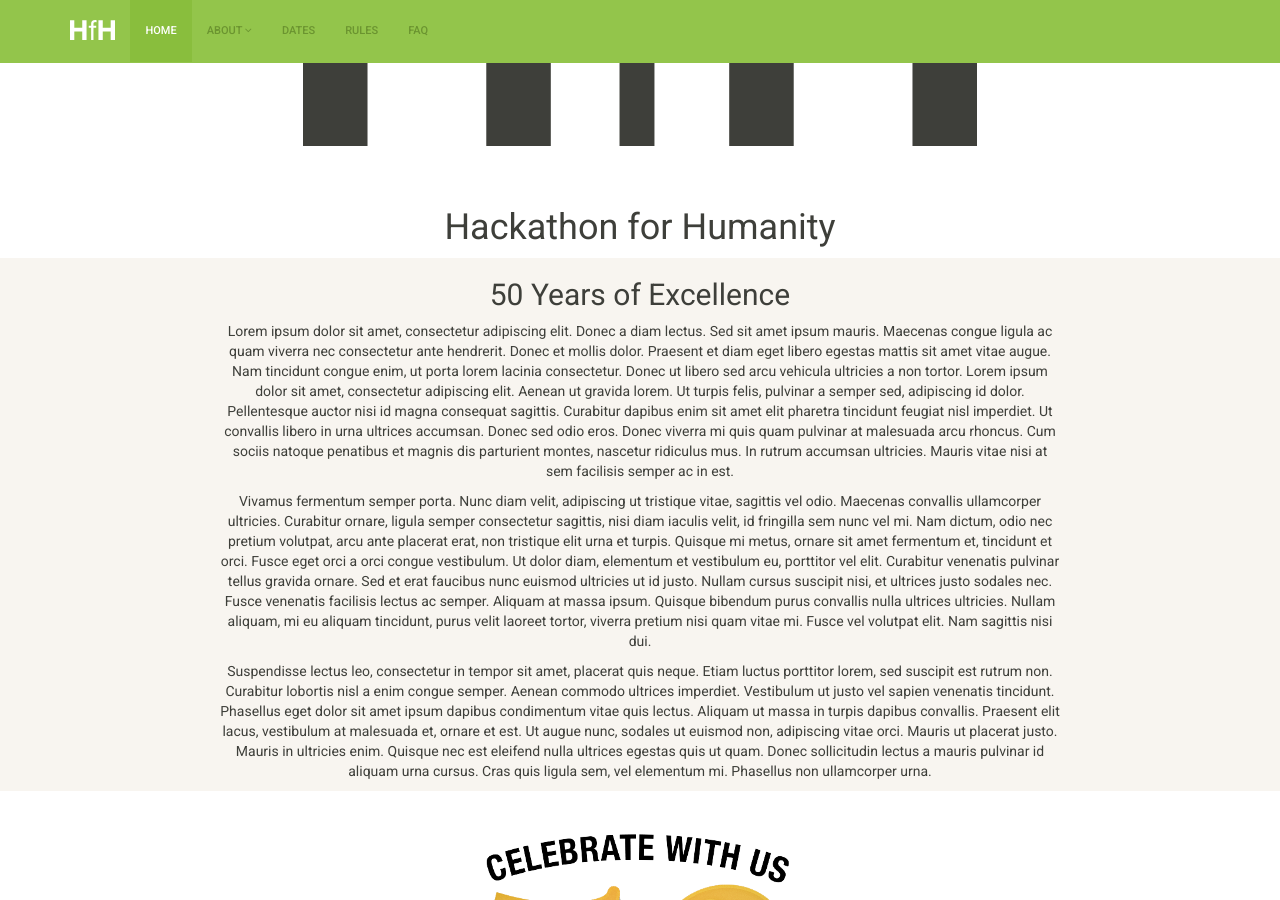
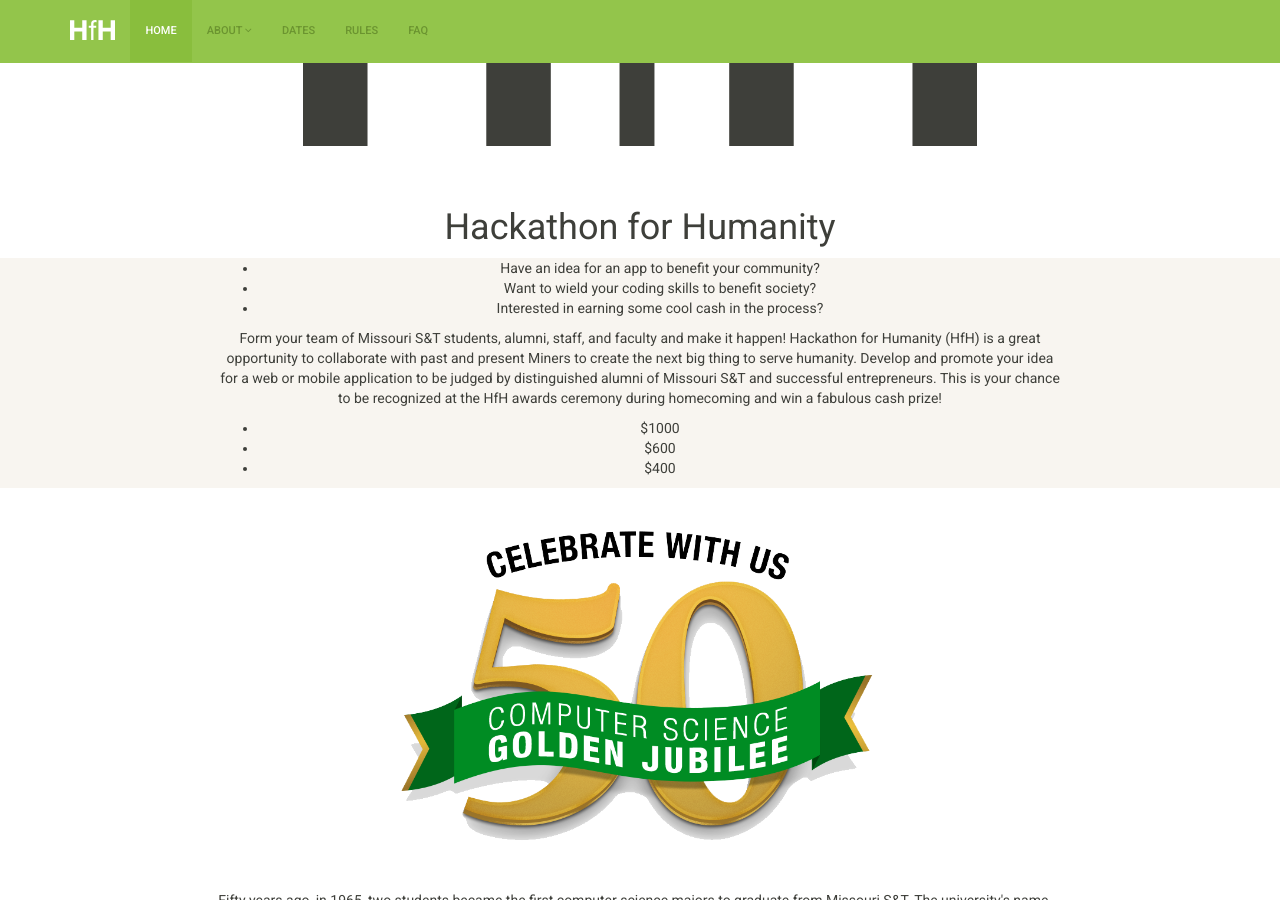
Before and after one commit to cmpsci-goldnjub/info, a Jekyll site: the page built from index.html, in a window 1280 px wide and 900 px high, scrolled down 263 px. Built offline with Jekyll 4.4.1, drawn with Linux system fonts in a browser that asks for light colours.

Commit message:
Add a bit to the landing page

```diff
--- a/index.html
+++ b/index.html
@@ -24,61 +24,29 @@
     <div class="row row-odd">
       <div class="col-xs-8 col-xs-offset-2">
         <div class="text-center">
-          <h2>50 Years of Excellence</h2>
+          <ul>
+            <li>Have an idea for an app to benefit your community?</li>
+            <li>Want to wield your coding skills to benefit society?</li>
+            <li>Interested in earning some cool cash in the process?</li>
+          </ul>
 
-          <p>Lorem ipsum dolor sit amet, consectetur adipiscing
-            elit. Donec a diam lectus. Sed sit amet ipsum
-            mauris. Maecenas congue ligula ac quam viverra nec
-            consectetur ante hendrerit. Donec et mollis dolor. Praesent
-            et diam eget libero egestas mattis sit amet vitae augue. Nam
-            tincidunt congue enim, ut porta lorem lacinia
-            consectetur. Donec ut libero sed arcu vehicula ultricies a
-            non tortor. Lorem ipsum dolor sit amet, consectetur
-            adipiscing elit. Aenean ut gravida lorem. Ut turpis felis,
-            pulvinar a semper sed, adipiscing id dolor. Pellentesque
-            auctor nisi id magna consequat sagittis. Curabitur dapibus
-            enim sit amet elit pharetra tincidunt feugiat nisl
-            imperdiet. Ut convallis libero in urna ultrices
-            accumsan. Donec sed odio eros. Donec viverra mi quis quam
-            pulvinar at malesuada arcu rhoncus. Cum sociis natoque
-            penatibus et magnis dis parturient montes, nascetur
-            ridiculus mus. In rutrum accumsan ultricies. Mauris vitae
-            nisi at sem facilisis semper ac in est.</p>
+          <p>
+            Form your team of Missouri S&T students, alumni, staff,
+            and faculty and make it happen! Hackathon for Humanity
+            (HfH) is a great opportunity to collaborate with past and
+            present Miners to create the next big thing to serve
+            humanity. Develop and promote your idea for a web or
+            mobile application to be judged by distinguished alumni of
+            Missouri S&T and successful entrepreneurs. This is your
+            chance to be recognized at the HfH awards ceremony during
+            homecoming and win a fabulous cash prize!
+          </p>
 
-          <p>Vivamus fermentum semper porta. Nunc diam velit,
-            adipiscing ut tristique vitae, sagittis vel odio. Maecenas
-            convallis ullamcorper ultricies. Curabitur ornare, ligula
-            semper consectetur sagittis, nisi diam iaculis velit, id
-            fringilla sem nunc vel mi. Nam dictum, odio nec pretium
-            volutpat, arcu ante placerat erat, non tristique elit urna
-            et turpis. Quisque mi metus, ornare sit amet fermentum et,
-            tincidunt et orci. Fusce eget orci a orci congue
-            vestibulum. Ut dolor diam, elementum et vestibulum eu,
-            porttitor vel elit. Curabitur venenatis pulvinar tellus
-            gravida ornare. Sed et erat faucibus nunc euismod ultricies
-            ut id justo. Nullam cursus suscipit nisi, et ultrices justo
-            sodales nec. Fusce venenatis facilisis lectus ac
-            semper. Aliquam at massa ipsum. Quisque bibendum purus
-            convallis nulla ultrices ultricies. Nullam aliquam, mi eu
-            aliquam tincidunt, purus velit laoreet tortor, viverra
-            pretium nisi quam vitae mi. Fusce vel volutpat elit. Nam
-            sagittis nisi dui.</p>
-
-          <p> Suspendisse lectus leo, consectetur in tempor sit amet,
-            placerat quis neque. Etiam luctus porttitor lorem, sed
-            suscipit est rutrum non. Curabitur lobortis nisl a enim
-            congue semper. Aenean commodo ultrices imperdiet. Vestibulum
-            ut justo vel sapien venenatis tincidunt. Phasellus eget
-            dolor sit amet ipsum dapibus condimentum vitae quis
-            lectus. Aliquam ut massa in turpis dapibus
-            convallis. Praesent elit lacus, vestibulum at malesuada et,
-            ornare et est. Ut augue nunc, sodales ut euismod non,
-            adipiscing vitae orci. Mauris ut placerat justo. Mauris in
-            ultricies enim. Quisque nec est eleifend nulla ultrices
-            egestas quis ut quam. Donec sollicitudin lectus a mauris
-            pulvinar id aliquam urna cursus. Cras quis ligula sem, vel
-            elementum mi. Phasellus non ullamcorper urna.</p>
-
+          <ul>
+            <li>$1000</li>
+            <li>$600</li>
+            <li>$400</li>
+          </ul>
         </div>
       </div>
     </div>
```
